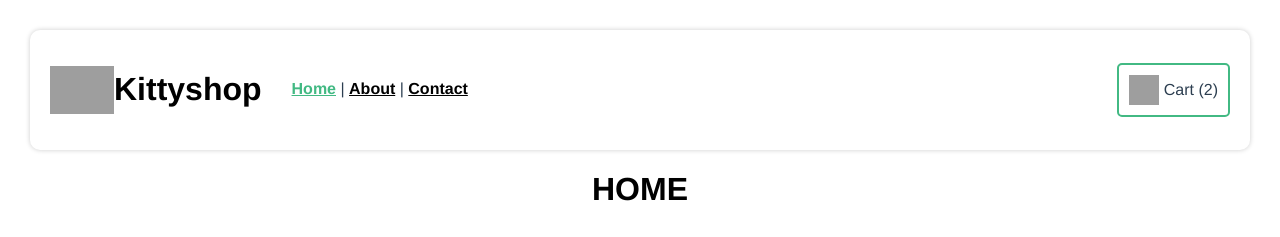
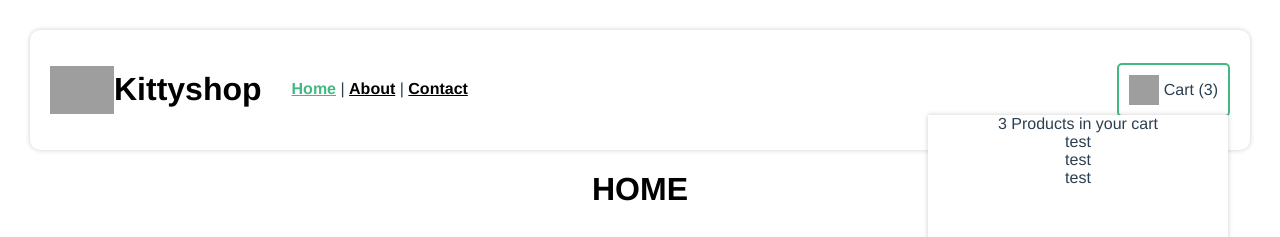
Before and after one commit to NoahEmmenegger/M291_kittyshop, a Vue app in the folder client/: page / in a window 1280 px wide. Shown: the top 237 px of the page. Built offline with nearby package versions, Linux system fonts and the light colour scheme; grey boxes are pictures that could not be loaded.

Commit message:
Add cart modal

```diff
--- a/client/src/App.vue
+++ b/client/src/App.vue
@@ -14,10 +14,7 @@
                 <router-link :to="{ name: 'about', params: { user: 'of Hans Muster' } }">About</router-link> |
                 <router-link to="/contact">Contact</router-link>
             </div>
-            <div id="cart">
-                <img src="https://cdn0.iconfinder.com/data/icons/typicons-2/24/shopping-cart-256.png" />
-                <p>Cart (2)</p>
-            </div>
+            <Cart />
         </div>
 
         <router-view />
@@ -25,6 +22,13 @@
     </div>
 </template>
 
+<script>
+import Cart from './components/Cart.vue';
+export default {
+    components: { Cart },
+};
+</script>
+
 <style lang="scss">
 //Import of global-style
 @import 'styles/global';
--- /dev/null
+++ b/client/src/components/Cart.vue
@@ -0,0 +1,25 @@
+<template>
+    <div id="cart">
+        <img src="https://cdn0.iconfinder.com/data/icons/typicons-2/24/shopping-cart-256.png" />
+        <p>Cart ({{ cart.length }})</p>
+        <div class="modal">
+            <p>{{ cart.length }} Products in your cart</p>
+            <div v-for="(product, idx) in cart" :key="idx">
+                <div>test</div>
+            </div>
+        </div>
+    </div>
+</template>
+
+<script>
+import { mapState } from 'vuex';
+
+export default {
+    name: 'Cart',
+    computed: {
+        ...mapState({
+            cart: 'cart',
+        }),
+    },
+};
+</script>
--- a/client/src/store/index.js
+++ b/client/src/store/index.js
@@ -6,29 +6,34 @@ export default new Vuex.Store({
     state: {
         products: [
             {
+                id: 1,
                 title: 'door',
                 price: 10,
                 image: 'https://cdn.pixabay.com/photo/2014/11/30/14/11/cat-551554_960_720.jpg',
                 description: 'Lorem ipsum',
             },
             {
+                id: 2,
                 title: 'collar',
                 price: 20,
                 image: 'https://cdn.pixabay.com/photo/2018/03/03/21/40/cat-3196660_960_720.jpg',
                 description: 'Lorem ipsum',
             },
             {
+                id: 3,
                 title: 'bowl',
                 price: 30,
                 image: 'https://cdn.pixabay.com/photo/2015/08/10/04/58/pet-882446_960_720.jpg',
                 description: 'Lorem ipsum',
             },
             {
+                id: 4,
                 title: 'food',
                 price: 40,
                 image: 'https://cdn.pixabay.com/photo/2019/07/30/09/51/cats-4372525_960_720.jpg',
                 description: 'Lorem ipsum',
             },
         ],
+        cart: [1, 3, 4],
     },
 });
--- a/client/src/styles/global.scss
+++ b/client/src/styles/global.scss
@@ -60,11 +60,11 @@ h1 {
 #cart {
     display: flex;
     padding: 10px;
-    margin: 10px;
     border: 2px solid #42b983;
     border-radius: 5px;
     margin: auto 0px;
     margin-left: auto;
+    position: relative;
 
     img {
         width: 30px;
@@ -76,6 +76,16 @@ h1 {
     p {
         margin: auto;
     }
+
+    .modal {
+        position: absolute;
+        height: 500px;
+        background-color: white;
+        width: 300px;
+        right: 0;
+        top: 50px;
+        box-shadow: 0px 0px 5px 0px rgba(0, 0, 0, 0.2);
+    }
 }
 
 #logo {
```
